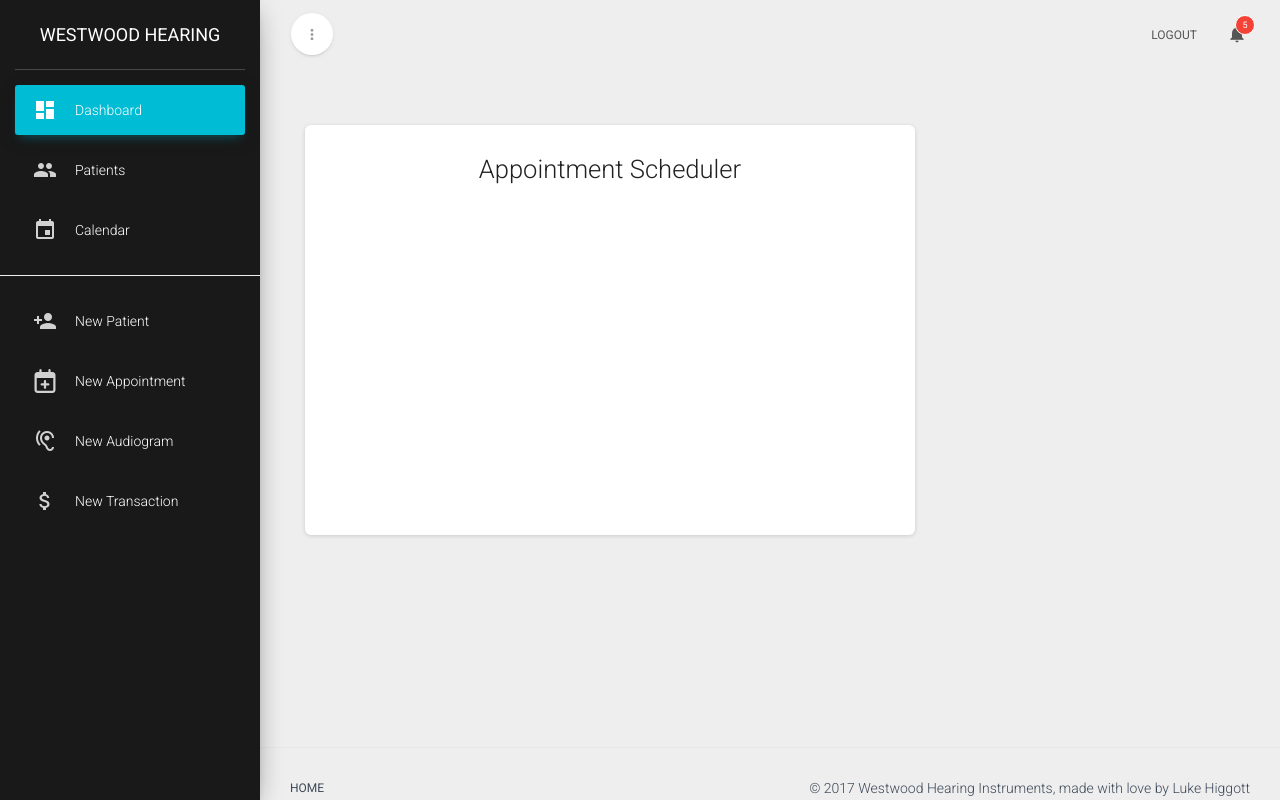
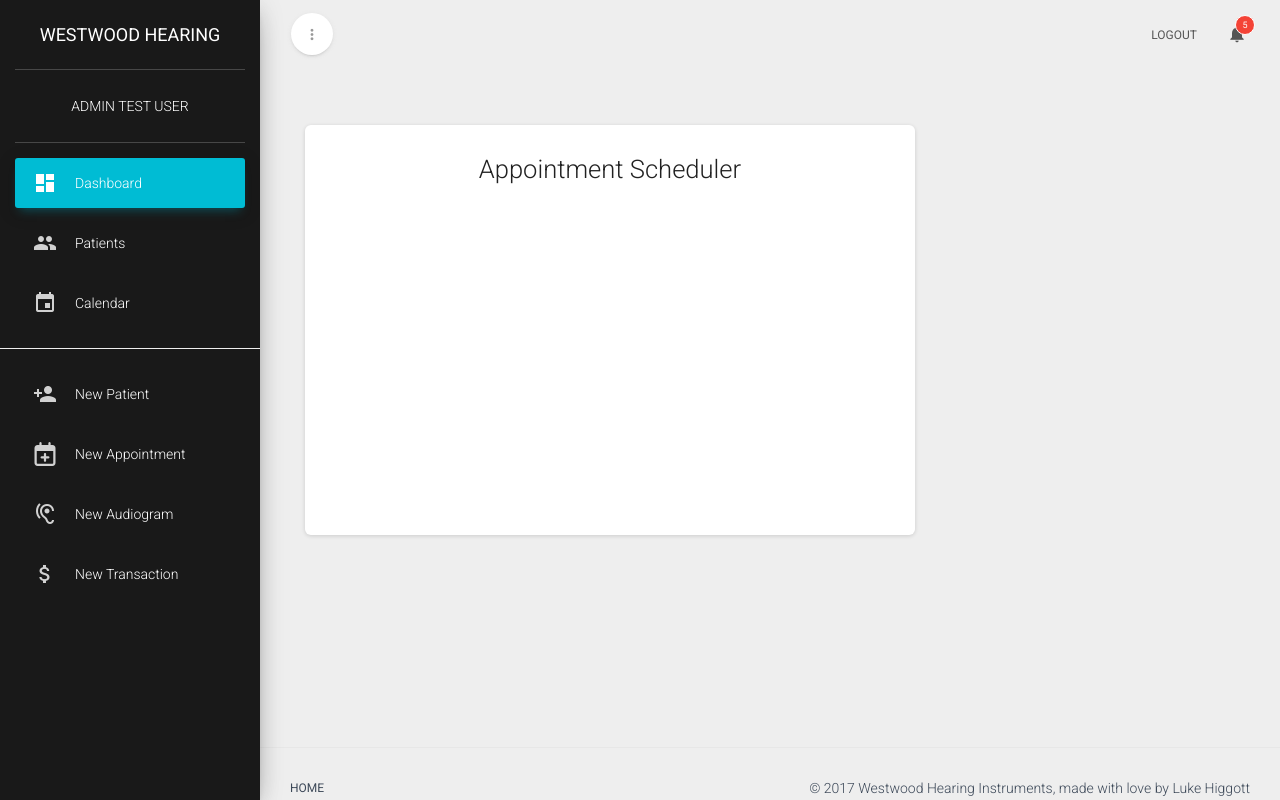
Before and after one commit to higgottluke/westwood-hearing, a Django app: page / in a window 1280 px wide. Run offline with Django 3.2, Linux system fonts and the light colour scheme; a user stored in the database is signed in; some libraries are stand-ins or nearby versions.

Commit message:
did some more stuff

```diff
--- a/OMS/forms.py
+++ b/OMS/forms.py
@@ -1,6 +1,7 @@
 from django import forms
 from django.forms import ModelForm, Textarea, TextInput, Select, EmailInput, DateInput
 from .models import Patient
+from django.http import HttpRequest
 
 class PatientForm(forms.ModelForm):
     class Meta:
@@ -8,7 +9,7 @@ class PatientForm(forms.ModelForm):
         standardreq = {'class':'form-control', 'required':"", 'autocomplete':"off"}
         standard = {'class':'form-control', 'autocomplete':"off"}
         model = Patient
-        fields = ['fname', 'lname', 'gender', 'birthday', 'phone', 'email', 'street', 'city', 'state', 'zipcode', 'notes']
+        fields = ['fname', 'lname', 'gender', 'birthday', 'phone', 'email', 'street', 'city', 'state', 'zipcode', 'notes', ]
         widgets = {
             'fname' : TextInput(attrs=standardreq),
             'lname' : TextInput(attrs=standardreq),
--- a/OMS/models.py
+++ b/OMS/models.py
@@ -1,4 +1,5 @@
 from django.db import models
+from django.contrib.auth.models import User
 
 # Create your models here.
 
--- a/OMS/templates/OMS/base.html
+++ b/OMS/templates/OMS/base.html
@@ -39,6 +39,11 @@
         </a>
       </div>
       <div class="sidebar-wrapper">
+        <div class="user">
+          <div class="info">
+            <a href="#">{{ request.user.get_full_name|upper }}</a>
+          </div>
+        </div>
         <ul class="nav">
           <li>
             <a href="/">
```
Also changed, not shown: OMS/migrations/0009_auto_20170301_1335.py (added), OMS/migrations/0010_remove_patient_added_by.py (added), db.sqlite3.
